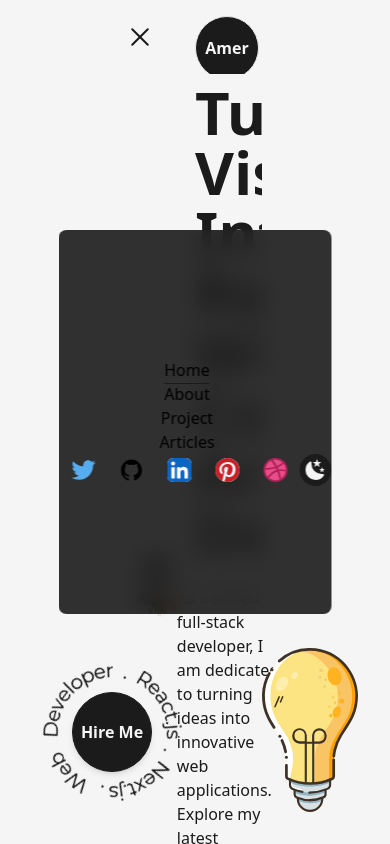
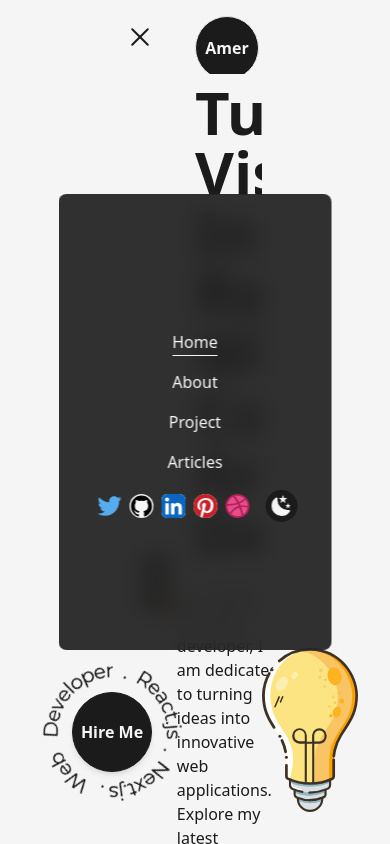
Before and after one commit to amerv97/Next.js-amervarajic-portfolio, a Next.js app in the folder Next.js-Developer-Portfolio-Starter-Code-main/: page / in a window 390 px wide. Both pictures are taken after a click on the button 140 px from the left and 37 px from the top of the page. Shown: the top 844 px of the page. Built offline with nearby package versions, Linux system fonts and the light colour scheme.

Commit message:
styled more navBar

```diff
--- a/Next.js-Developer-Portfolio-Starter-Code-main/src/components/NavBar.js
+++ b/Next.js-Developer-Portfolio-Starter-Code-main/src/components/NavBar.js
@@ -42,15 +42,15 @@ const CustomMobileLink = ({ href, title, className = "", toggle }) => {
   return (
     <button
       href={href}
-      className={`${className} relative group`}
+      className={`${className} relative group text-light dark:text-dark my-2`}
       onClick={handleClick}
     >
       {title}
 
       <span
-        className={`h-[1px] inline-block bg-dark absolute left-0 -bottom-0.5 group-hover:w-full transition-[width] ease duration-300 ${
+        className={`h-[1px] inline-block bg-light absolute left-0 -bottom-0.5 group-hover:w-full transition-[width] ease duration-300 ${
           router.asPath === href ? "w-full" : "w-0"
-        } dark:bg-light`}
+        } dark:bg-dark`}
       >
         &nbsp;
       </span>
@@ -167,36 +167,36 @@ const NavBar = () => {
             <CustomMobileLink
               href="/"
               title="Home"
-              className="mr-4"
+              className=""
               toggle={handleClick}
             />
             <CustomMobileLink
               href="/about"
               title="About"
-              className="mr-4"
+              className=""
               toggle={handleClick}
             />
             <CustomMobileLink
               href="/projects"
               title="Project"
-              className="mr-4"
+              className=""
               toggle={handleClick}
             />
             <CustomMobileLink
               href="/articles"
               title="Articles"
-              className="mr-4"
+              className=""
               toggle={handleClick}
             />
           </nav>
 
-          <nav className="flex items-center justify-center flex-wrap">
+          <nav className="flex items-center justify-center flex-wrap mt-2">
             <motion.a
               href="https://twitter.com"
               target={"_blank"}
               whileHover={{ y: -2 }}
               whileTap={{ scale: 0.1 }}
-              className="w-6 mx-3"
+              className="w-6 mx-3 sm:mx-1"
             >
               <TwitterIcon />
             </motion.a>
@@ -205,7 +205,7 @@ const NavBar = () => {
               target={"_blank"}
               whileHover={{ y: -2 }}
               whileTap={{ scale: 0.1 }}
-              className="w-6 mx-3"
+              className="w-6 mx-3 bg-light rounded-full dark:bg-dark sm:mx-1"
             >
               <GithubIcon />
             </motion.a>
@@ -214,7 +214,7 @@ const NavBar = () => {
               target={"_blank"}
               whileHover={{ y: -2 }}
               whileTap={{ scale: 0.1 }}
-              className="w-6 mx-3"
+              className="w-6 mx-3 sm:mx-1"
             >
               <LinkedInIcon />
             </motion.a>
@@ -223,7 +223,7 @@ const NavBar = () => {
               target={"_blank"}
               whileHover={{ y: -2 }}
               whileTap={{ scale: 0.1 }}
-              className="w-6 mx-3 bg-light rounded-full"
+              className="w-6 mx-3 bg-light rounded-full sm:mx-1"
             >
               <PinterestIcon />
             </motion.a>
@@ -232,7 +232,7 @@ const NavBar = () => {
               target={"_blank"}
               whileHover={{ y: -2 }}
               whileTap={{ scale: 0.1 }}
-              className="w-6 ml-3"
+              className="w-6 ml-3 sm:mx-1"
             >
               <DribbbleIcon />
             </motion.a>
```
